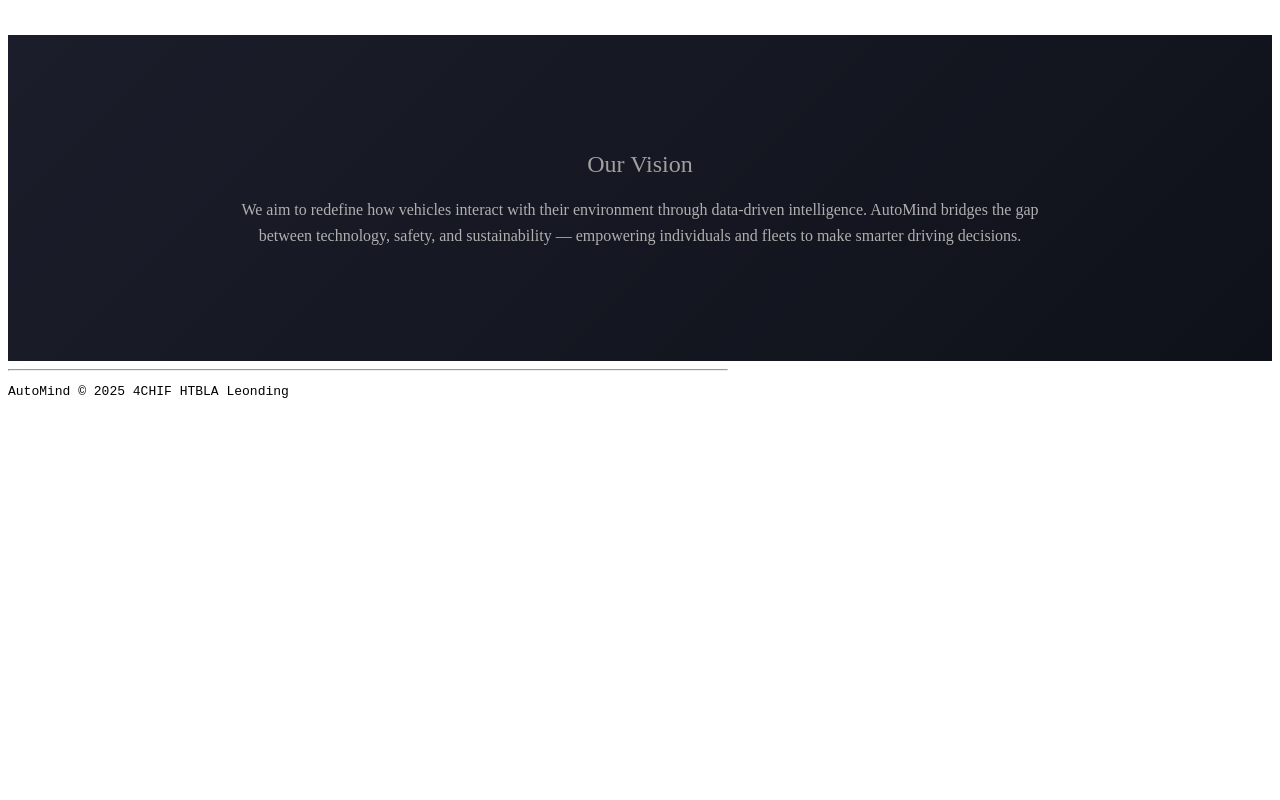
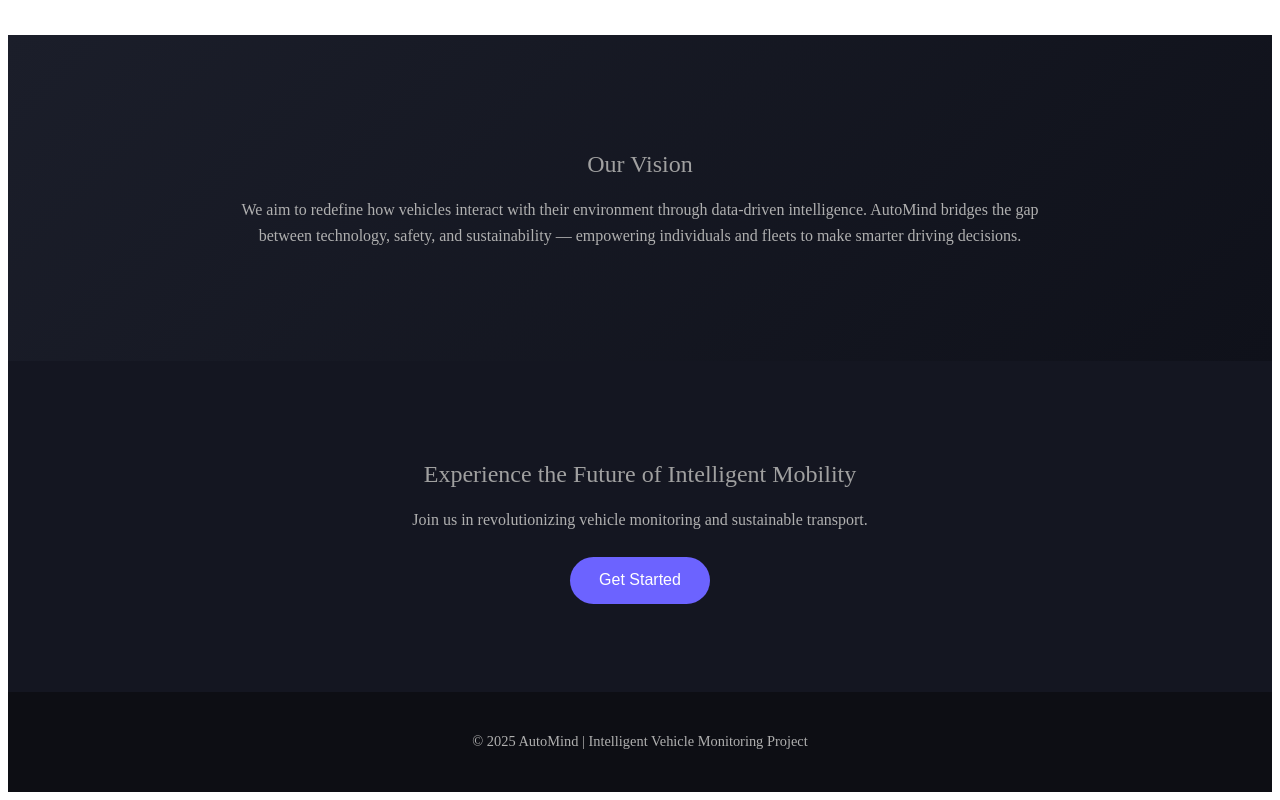
Before and after one commit to AutoMind-2527/Frontend, an Angular app in the folder AutoMind-Project/: page /home in a window 1280 px wide. Shown: the part 1511-2311 px from the top of the page. Before the commit the page ends 1923 px from the top, so only its background shows below. Built offline with nearby package versions, Linux system fonts and the light colour scheme.

Commit message:
finished the Ground structure of the frontEnd

```diff
--- a/AutoMind-Project/src/app/app.html
+++ b/AutoMind-Project/src/app/app.html
@@ -1,7 +1,9 @@
 
-<router-outlet></router-outlet>
+ <router-outlet></router-outlet>
 
+ <!--
 <div class="bottom">
   <hr>
   <pre>AutoMind © 2025 4CHIF HTBLA Leonding</pre>
 </div>
+-->
--- a/AutoMind-Project/src/app/home/home.html
+++ b/AutoMind-Project/src/app/home/home.html
@@ -66,3 +66,13 @@
     </p>
   </div>
 </section>
+
+<section class="cta">
+  <h2>Experience the Future of Intelligent Mobility</h2>
+  <p>Join us in revolutionizing vehicle monitoring and sustainable transport.</p>
+  <button class="btn-primary">Get Started</button>
+</section>
+
+<footer>
+  <p>© 2025 AutoMind | Intelligent Vehicle Monitoring Project</p>
+</footer>
```
